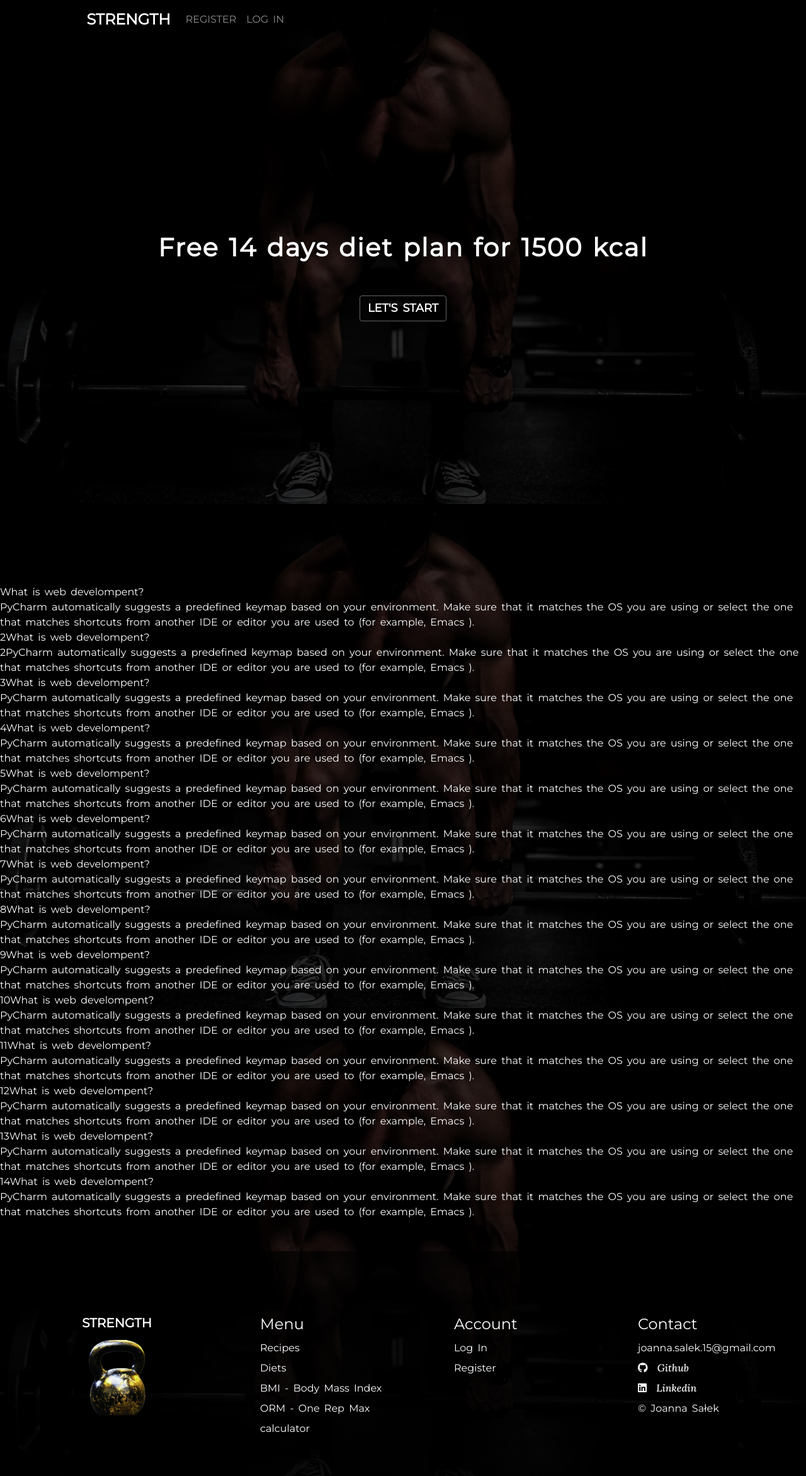
After one commit to joanna-salek/fit-web-app, a Flask app: page /diet1500 in a window 1280 px wide. The commit adds this page. Shown: the whole page at 63% size. Run offline with Flask 2, Linux system fonts and the light colour scheme; parts of the project's set-up code (start-up, migrations or seed data) failed here and were passed over; some libraries are stand-ins or nearby versions.

Commit message:
adding diets plan

```diff
--- a/app.py
+++ b/app.py
@@ -46,8 +46,7 @@ def register():
         c_psw = request.form.get("c_psw")
         f_name = request.form.get("f_name")
         l_name = request.form.get("l_name")
-        b_day = request.form.get("b_day")
-        if not e_mail or not s_psw or not c_psw or not f_name or not l_name or not b_day:
+        if not e_mail or not s_psw or not c_psw or not f_name or not l_name:
             flash("you must fill all boxes", "danger")
             return redirect(url_for("register"))
         elif not check_password_hash(s_psw, c_psw):
@@ -57,8 +56,8 @@ def register():
             con = db_connection()
             try:
                 c = con.cursor()
-                c.execute('''INSERT INTO users (psw, email, f_name, l_name, b_day)
-                                     VALUES (?, ?, ?, ?, ?)''', (s_psw, e_mail, f_name, l_name, b_day))
+                c.execute('''INSERT INTO users (psw, f_name, l_name, email)
+                                     VALUES (?, ?, ?, ?)''', (s_psw, f_name, l_name, e_mail))
                 con.commit()
                 result = "sucess"
             except sqlite3.IntegrityError:
@@ -160,6 +159,29 @@ def diets():
     else:
         return render_template("diets.html", user=user_check())
 
+@app.route('/diet1500')
+def diet1500():
+    return render_template("diet1500.html", user=user_check())
+
+@app.route('/diet2000')
+def diet2000():
+    return render_template("diet2000.html", user=user_check())
+
+
+@app.route('/diet2500')
+def diet2500():
+    return render_template("diet2500.html", user=user_check())
+
+
+@app.route('/diet3000')
+def diet3000():
+    return render_template("diet3000.html", user=user_check())
+
+
+@app.route('/diet3500')
+def diet3500():
+    return render_template("diet3500.html", user=user_check())
+
 
 @app.route('/fit_brownie')
 def brownie():
@@ -178,6 +200,7 @@ def orm():
         return render_template("orm-form.html", user=user_check())
 
 
+
 if __name__ == '__main__':
     app.run(port=3000, debug=True)
     app.register_blueprint(auth, url_prefix="/user")
--- a/auth/static/css/new.css
+++ b/auth/static/css/new.css
@@ -25,3 +25,4 @@ a:hover {
 a:active {
     text-decoration: none;
     color: black;
+}
--- a/static/css/new.css
+++ b/static/css/new.css
@@ -8,7 +8,7 @@
     background-attachment: fixed;
     background-repeat: no-repeat;
     color: white;
-    font-family: 'Lora', sans-serif;
+    font-family: 'Montserrat', sans-serif;
     word-spacing: 3px;
 
 }
@@ -22,9 +22,14 @@
     background-attachment: fixed;
     background-repeat: no-repeat;
     color: white;
-    font-family: 'Lora', sans-serif;
+    font-family: 'Montserrat', sans-serif;
     word-spacing: 3px;
 
+}
+
+.block{
+    margin-top: 5%;
+    transform: translateY(5%);
 }
 
 #text {
@@ -59,13 +64,13 @@
 
 .banner .nav {
     margin-right: 10%;
-    position: fixed;
+    position: absolute;
     right: 0;
     color: white;;
 
 }
 .navbar-custom {
-    background-color: rgb(21, 18, 18);
+    background-color: rgba(21, 18, 18, 0);
 }
 
 .banner .navbar-nav li a{
@@ -89,15 +94,14 @@
 
 }
 
-@media screen and (max-width: 1200px) {
+@media screen and (max-width: 300px) {
     .banner .info-diets {
-    margin-top: 300px !important;
+    margin-top: 300px; !important;
 }
 }
 
 .banner .info-diets {
-    margin-top: 25%;
-    transform: translateY(-25%);
+    margin-top: 300px;
     margin-left: auto;
     margin-right: auto;
 }
@@ -115,7 +119,6 @@
     font-weight: 700;
     color: #ffffff;
     letter-spacing: 2px;
-    font-family: 'Lobster', cursive;
 }
 
 
@@ -145,13 +146,20 @@
 
 .banner .info-diets a{
     color: #ffffff;
-    margin-top: 10px;
+    margin-top: 20px;
     font-weight: bold;
     font-size: large;
+    border-color: rgb(100, 100, 100);
 }
 
 .banner .info a:hover{
-    background: #e0876a;
+    background: rgb(100, 100, 100);
+}
+
+
+.banner .info-diets a:hover {
+    border-color: dodgerblue;
+    border-width: 3px;
 }
 
 .banner .box{
@@ -318,7 +343,7 @@
 }
 #footer{
     margin-top: 50px;
-    background-color: rgb(21, 18, 18);
+    background-color: rgba(0, 0, 0, 0.7);
     line-height: 200%;
     padding: 2%;
     padding-bottom: 3%;
--- /dev/null
+++ b/templates/diet1500.html
@@ -0,0 +1,190 @@
+{% extends 'layout2.html' %}
+
+{% block head %}
+{% endblock %}
+
+
+{% block body %}
+     <div class="col-md-8 offset-md-2 text-center info-diets">
+        <h1 class="class="diet-title"">Free 14 days diet plan for 1500 kcal</h1>
+        </br>
+        <div id="navigation">
+            <span><a class="btn btn-md" href="#section4">LET'S START</a></span>
+        </div>
+    </div>
+
+{% endblock %}
+
+{% block section %}
+    <div class="accordion" id="section4">
+        <div class="accordion-item">
+            <div class="accordion-item-header">
+                What is web develompent?
+            </div>
+            <div class="accordion-item-body">
+                <div class="accordion-item-body-content">
+                    PyCharm automatically suggests a predefined keymap based on your environment. Make sure that it
+                    matches the OS you are using or select the one that matches shortcuts from another IDE or editor you
+                    are used to (for example, Emacs ).
+                </div>
+            </div>
+        </div>
+        <div class="accordion-item">
+            <div class="accordion-item-header">
+                2What is web develompent?
+            </div>
+            <div class="accordion-item-body">
+                <div class="accordion-item-body-content">
+                    2PyCharm automatically suggests a predefined keymap based on your environment. Make sure that it
+                    matches the OS you are using or select the one that matches shortcuts from another IDE or editor you
+                    are used to (for example, Emacs ).
+                </div>
+            </div>
+        </div>
+        <div class="accordion-item">
+            <div class="accordion-item-header">
+                3What is web develompent?
+            </div>
+            <div class="accordion-item-body">
+                <div class="accordion-item-body-content">
+                    PyCharm automatically suggests a predefined keymap based on your environment. Make sure that it
+                    matches the OS you are using or select the one that matches shortcuts from another IDE or editor you
+                    are used to (for example, Emacs ).
+                </div>
+            </div>
+        </div>
+        <div class="accordion-item">
+            <div class="accordion-item-header">
+                4What is web develompent?
+            </div>
+            <div class="accordion-item-body">
+                <div class="accordion-item-body-content">
+                    PyCharm automatically suggests a predefined keymap based on your environment. Make sure that it
+                    matches the OS you are using or select the one that matches shortcuts from another IDE or editor you
+                    are used to (for example, Emacs ).
+                </div>
+            </div>
+        </div>
+        <div class="accordion-item">
+            <div class="accordion-item-header">
+                5What is web develompent?
+            </div>
+            <div class="accordion-item-body">
+                <div class="accordion-item-body-content">
+                    PyCharm automatically suggests a predefined keymap based on your environment. Make sure that it
+                    matches the OS you are using or select the one that matches shortcuts from another IDE or editor you
+                    are used to (for example, Emacs ).
+                </div>
+            </div>
+        </div>
+        <div class="accordion-item">
+            <div class="accordion-item-header">
+                6What is web develompent?
+            </div>
+            <div class="accordion-item-body">
+                <div class="accordion-item-body-content">
+                    PyCharm automatically suggests a predefined keymap based on your environment. Make sure that it
+                    matches the OS you are using or select the one that matches shortcuts from another IDE or editor you
+                    are used to (for example, Emacs ).
+                </div>
+            </div>
+        </div>
+        <div class="accordion-item">
+            <div class="accordion-item-header">
+                7What is web develompent?
+            </div>
+            <div class="accordion-item-body">
+                <div class="accordion-item-body-content">
+                    PyCharm automatically suggests a predefined keymap based on your environment. Make sure that it
+                    matches the OS you are using or select the one that matches shortcuts from another IDE or editor you
+                    are used to (for example, Emacs ).
+                </div>
+            </div>
+        </div>
+        <div class="accordion-item">
+            <div class="accordion-item-header">
+                8What is web develompent?
+            </div>
+            <div class="accordion-item-body">
+                <div class="accordion-item-body-content">
+                    PyCharm automatically suggests a predefined keymap based on your environment. Make sure that it
+                    matches the OS you are using or select the one that matches shortcuts from another IDE or editor you
+                    are used to (for example, Emacs ).
+                </div>
+            </div>
+        </div>
+        <div class="accordion-item">
+            <div class="accordion-item-header">
+                9What is web develompent?
+            </div>
+            <div class="accordion-item-body">
+                <div class="accordion-item-body-content">
+                    PyCharm automatically suggests a predefined keymap based on your environment. Make sure that it
+                    matches the OS you are using or select the one that matches shortcuts from another IDE or editor you
+                    are used to (for example, Emacs ).
+                </div>
+            </div>
+        </div>
+        <div class="accordion-item">
+            <div class="accordion-item-header">
+                10What is web develompent?
+            </div>
+            <div class="accordion-item-body">
+                <div class="accordion-item-body-content">
+                    PyCharm automatically suggests a predefined keymap based on your environment. Make sure that it
+                    matches the OS you are using or select the one that matches shortcuts from another IDE or editor you
+                    are used to (for example, Emacs ).
+                </div>
+            </div>
+        </div>
+        <div class="accordion-item">
+            <div class="accordion-item-header">
+                11What is web develompent?
+            </div>
+            <div class="accordion-item-body">
+                <div class="accordion-item-body-content">
+                    PyCharm automatically suggests a predefined keymap based on your environment. Make sure that it
+                    matches the OS you are using or select the one that matches shortcuts from another IDE or editor you
+                    are used to (for example, Emacs ).
+                </div>
+            </div>
+        </div>
+        <div class="accordion-item">
+            <div class="accordion-item-header">
+                12What is web develompent?
+            </div>
+            <div class="accordion-item-body">
+                <div class="accordion-item-body-content">
+                    PyCharm automatically suggests a predefined keymap based on your environment. Make sure that it
+                    matches the OS you are using or select the one that matches shortcuts from another IDE or editor you
+                    are used to (for example, Emacs ).
+                </div>
+            </div>
+        </div>
+        <div class="accordion-item">
+            <div class="accordion-item-header">
+                13What is web develompent?
+            </div>
+            <div class="accordion-item-body">
+                <div class="accordion-item-body-content">
+                    PyCharm automatically suggests a predefined keymap based on your environment. Make sure that it
+                    matches the OS you are using or select the one that matches shortcuts from another IDE or editor you
+                    are used to (for example, Emacs ).
+                </div>
+            </div>
+        </div>
+        <div class="accordion-item">
+            <div class="accordion-item-header">
+                14What is web develompent?
+            </div>
+            <div class="accordion-item-body">
+                <div class="accordion-item-body-content">
+                    PyCharm automatically suggests a predefined keymap based on your environment. Make sure that it
+                    matches the OS you are using or select the one that matches shortcuts from another IDE or editor you
+                    are used to (for example, Emacs ).
+                </div>
+            </div>
+        </div>
+    </div>
+
+{% endblock %}
--- a/templates/layout2.html
+++ b/templates/layout2.html
@@ -18,6 +18,7 @@
     <link href="https://fonts.googleapis.com/css2?family=Exo+2&display=swap" rel="stylesheet">
     <link href="https://fonts.googleapis.com/css2?family=Lora:ital,wght@1,500&display=swap" rel="stylesheet">
     <link href="https://fonts.googleapis.com/css2?family=Lobster&display=swap" rel="stylesheet">
+    <link href="https://fonts.googleapis.com/css2?family=Montserrat&display=swap" rel="stylesheet">
     <link rel="stylesheet" type="text/css" href="../static/css/new.css">
 </head>
 {% if info is defined %}
@@ -29,7 +30,7 @@
     <div class="header">
         <div class="row">
             <div class="col-md-12">
-                <nav class="navbar navbar-md fixed-top navbar-expand-lg navbar-dark navbar-custom">
+                <nav class="navbar navbar-md navbar-expand-lg navbar-dark navbar-custom">
                     <a class="navbar-brand" href={{ url_for("main") }}>STRENGTH</a>
                     <button class="navbar-toggler" type="button" data-toggle="collapse"
                             data-target="#navbarToggleExternalContent" aria-controls="navbarToggleExternalContent"
@@ -62,6 +63,7 @@
                 </nav>
             </div>
         </div>
+        <div class="col-12">
             {% with messages = get_flashed_messages(with_categories=true) %}
                 {% if messages %}
                     <ul class=flashes style="list-style-type: none">
@@ -71,7 +73,10 @@
                     </ul>
                 {% endif %}
             {% endwith %}
+        </div>
+        <div class="block">
             {% block body %}{% endblock %}
+        </div>
     </div>
 </div>
 
--- a/templates/log_in.html
+++ b/templates/log_in.html
@@ -1,12 +1,10 @@
 {% extends 'layout2.html' %}
 
 {% block head %}
-    <Title>Muscles</Title>
-    <h1>Log in</h1>
 {% endblock %}
 
 {% block body %}
-    <div class="container-fluid" style="margin-top: 10%;">
+    <div class="container-fluid">
         <div class="row justify-content-center align-items-center">
             <div class="col-12 col-md-10 col-lg-4">
                 <form action="{{ url_for("log_in") }}" method="POST">
--- a/templates/orm-form.html
+++ b/templates/orm-form.html
@@ -7,7 +7,7 @@
 {% block body %}
     <div class="container-fluid h-100" style="margin-top: 13%">
         <div class="row h-100 justify-content-center align-items-center">
-            <div class="col-10 col-md-8 col-lg-6">
+            <div class="col-10 col-md-8 col-lg-6 box cal">
                 <form action="{{ url_for("orm") }}" method="post" role="form">
                     <div class="container">
                         <h2>Calculate Your One Rep Max</h2>
```
Also changed, not shown: other parts of static/css/new.css (+33 -12 lines), templates/brownie.html (+8 -15 lines), templates/diet2000.html (added, +8 -0 lines), templates/diet2500.html (added, +8 -0 lines), templates/diet3000.html (added, +8 -0 lines), templates/diet3500.html (added, +8 -0 lines), templates/diets.html (+27 -44 lines), 1 other file. Lines whose indentation alone changed are shown as unchanged.
